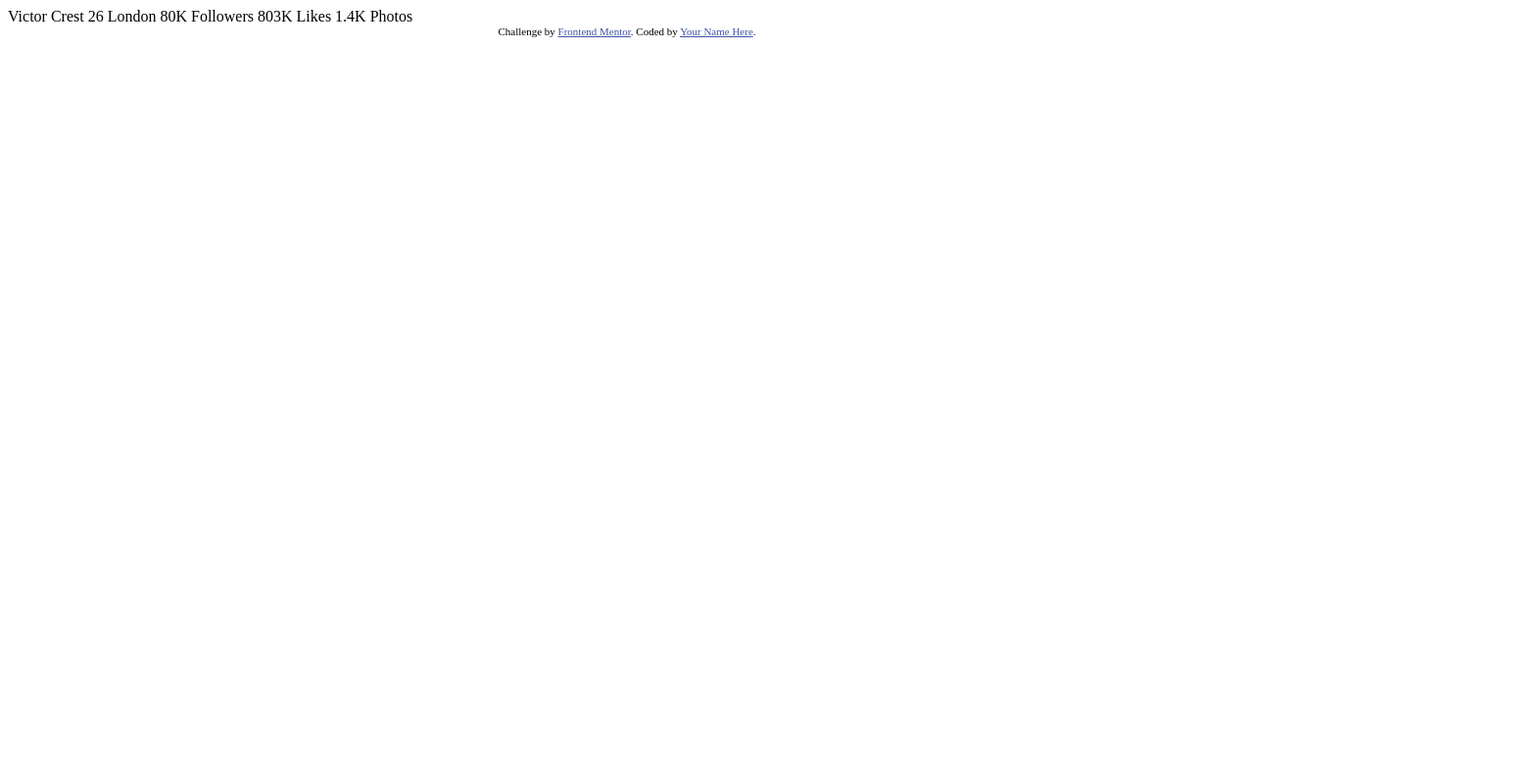
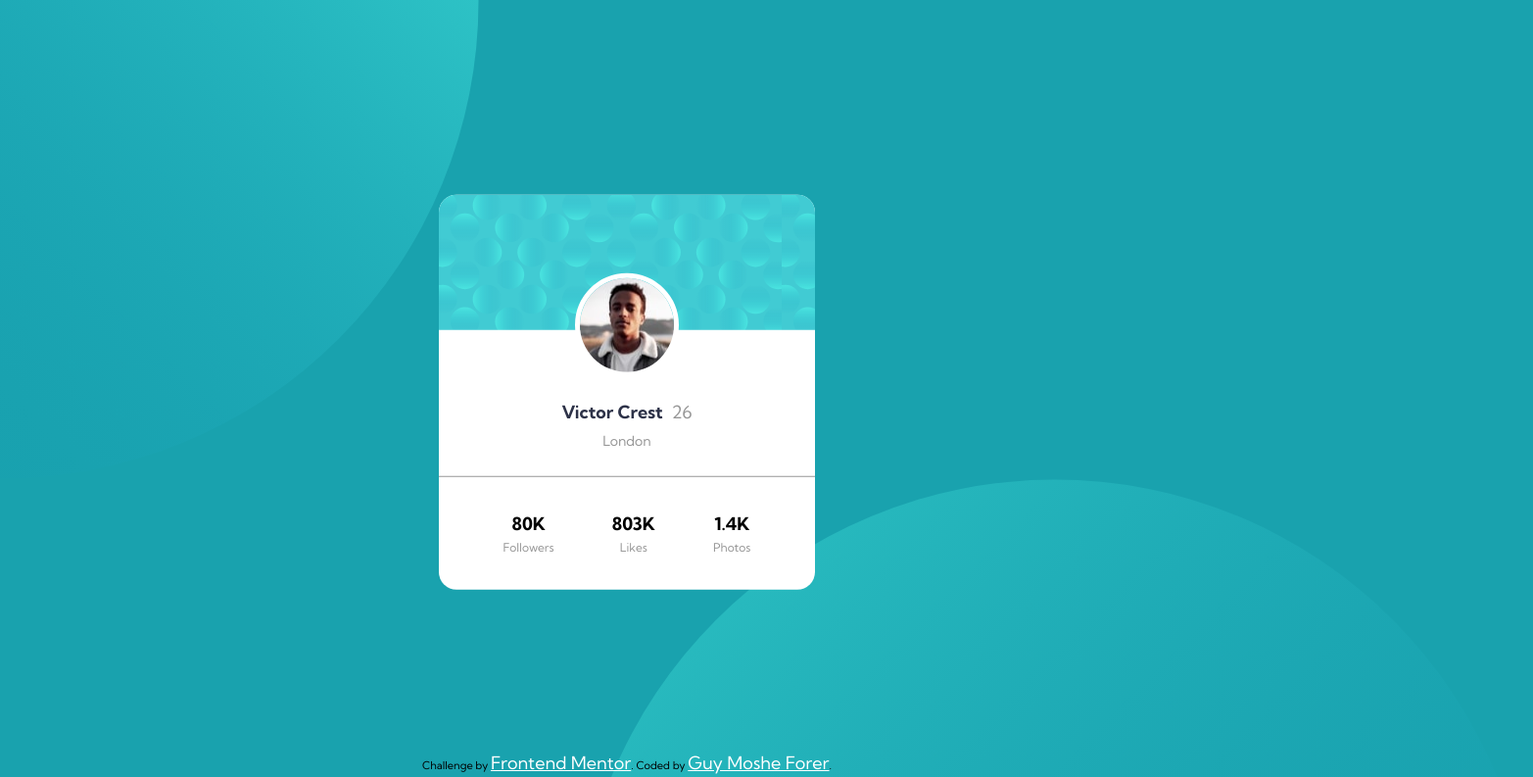
Before and after one commit to guymforer/ColmanDevClub-Week1, a plain HTML site: page First-Html-page/bonus/index.html in a window 1280 px wide. Shown: the top 793 px of the page at 98% size, 1565 px wide, since content can reach past the window. Drawn offline with Linux system fonts and the light colour scheme.

Commit message:
Adding Files

```diff
--- a/First-Html-page/bonus/index.html
+++ b/First-Html-page/bonus/index.html
@@ -1,35 +1,78 @@
 <!DOCTYPE html>
 <html lang="en">
   <head>
-  <meta charset="UTF-8">
-  <meta name="viewport" content="width=device-width, initial-scale=1.0"> <!-- displays site properly based on user's device -->
+    <meta charset="UTF-8" />
+    <meta name="viewport" content="width=device-width, initial-scale=1.0" />
+    <!-- displays site properly based on user's device -->
 
-  <link rel="icon" type="image/png" sizes="32x32" href="./images/favicon-32x32.png">
+    <link
+      rel="icon"
+      type="image/png"
+      sizes="32x32"
+      href="./images/favicon-32x32.png"
+    />
+    <link rel="preconnect" href="https://fonts.googleapis.com">
+<link rel="preconnect" href="https://fonts.gstatic.com" crossorigin>
+<link href="https://fonts.googleapis.com/css2?family=Kumbh+Sans:wght@400;700&display=swap" rel="stylesheet">
+    <link rel="stylesheet" href="style.css" />
 
     <title>Frontend Mentor | Profile card component</title>
 
     <!-- Feel free to remove these styles or customise in your own stylesheet 👍 -->
     <style>
-    .attribution { font-size: 11px; text-align: center; }
-    .attribution a { color: hsl(228, 45%, 44%); }
+      .attribution {
+        font-size: 11px;
+        text-align: center;
+        position: absolute;
+        bottom: 10px;
+        left: 50%;
+        transform: translateX(-50%);
+      }
+      .attribution a {
+        color: hsl(228, 45%, 44%);
+        color: white;
+      }
     </style>
   </head>
   <body>
-  Victor Crest
-  26
-  London
+    <img src="/First-Html-page/bonus/images/bg-pattern-top.svg" alt="" class="bg-top">
+    <img src="/First-Html-page/bonus/images/bg-pattern-bottom.svg" alt="" class="bg-bottom">
+    <div class="card">
+      <div class="card__top">
+        <img src="/First-Html-page/bonus/images/image-victor.jpg" alt="" />
+      </div>
+      <div class="card__bottom">
+        <div class="profile">
+          <span class="profile__name">Victor Crest</span>
+          <span class="profile__age">26</span>
+          <span class="profile__location">London</span>
+        </div>
+        <div class="stats">
 
-  80K
-  Followers
+          <div class="stat__item">
+            <p class="number">80K</p>
+            <p class="text">Followers</p>
+          </div>
 
-  803K
-  Likes
+          <div class="stat__item">
+            <p class="number">803K</p>
+            <p class="text">Likes</p>
+          </div>
 
-  1.4K
-  Photos
+          <div class="stat__item">
+            <p class="number">1.4K</p>
+            <p class="text">Photos</p>
+          </div>
+
+        </div>
+      </div>
+    </div>
+
     <div class="attribution">
-    Challenge by <a href="https://www.frontendmentor.io?ref=challenge" target="_blank">Frontend Mentor</a>.
-    Coded by <a href="#">Your Name Here</a>.
+      Challenge by
+      <a href="https://www.frontendmentor.io?ref=challenge" target="_blank"
+        >Frontend Mentor</a
+      >. Coded by <a href="https://www.guy-moshe-forer.com">Guy Moshe Forer</a>.
     </div>
   </body>
 </html>
--- /dev/null
+++ b/First-Html-page/bonus/style.css
@@ -0,0 +1,116 @@
+.card {
+  position: relative;
+  background: white;
+  width: 30%;
+  height: fit-content;
+  border-radius: 1rem;
+  top: 50%;
+  left: 50%;
+  transform: translate(-50%, -50%);
+  overflow: hidden;
+}
+
+* {
+  margin: 0;
+  padding: 0;
+  box-sizing: border-box;
+  font-size: 18px;
+}
+
+img.bg-top {
+  position: absolute;
+  transform: translate(-50%, -50%);
+}
+
+img.bg-bottom {
+  position: absolute;
+  transform: translate(60%, 50%);
+}
+
+body {
+  position: relative;
+  width: 100vw;
+  height: 100vh;
+  background: hsl(185, 75%, 39%);
+  font-family: "Kumbh Sans", sans-serif;
+}
+
+.card .card__top {
+  background: url("/First-Html-page/bonus/images/bg-pattern-card.svg");
+  text-align: center;
+  padding-top: 1.5rem;
+}
+
+.card .card__top img {
+  border-radius: 100%;
+  border: 5px solid white;
+  transform: translateY(50%);
+}
+
+.card .card__bottom {
+  padding: 4rem 0rem 0rem 0rem;
+}
+
+.card .card__bottom .profile {
+  text-align: center;
+  margin-bottom: 1.5rem;
+}
+
+.card .card__bottom .profile .profile__name {
+  font-weight: 700;
+  color: hsl(229, 23%, 23%);
+}
+
+.card .card__bottom .profile .profile__age {
+  color: hsl(0, 0%, 59%);
+  margin-left: 0.25rem;
+}
+
+.card .card__bottom .profile .profile__location {
+  color: hsl(0, 0%, 59%);
+  font-size: 14px;
+  display: block;
+  margin-top: 0.5rem;
+}
+
+.card .card__bottom .stats {
+  border-top: 1px solid hsl(0, 0%, 59%);
+  display: grid;
+  grid-template-columns: auto auto auto;
+  padding: 2rem;
+}
+
+.card .card__bottom .stats .stat__item {
+  text-align: center;
+}
+.card .card__bottom .stats .stat__item .number {
+  font-weight: 700;
+}
+.card .card__bottom .stats .stat__item .text {
+  font-size: 12px;
+  color: hsl(0, 0%, 59%);
+  margin-top: 0.25rem;
+}
+
+@media screen and (max-width: 375px) {
+  img.bg-top {
+    width: 400px;
+    height: 400px;
+  }
+  img.bg-bottom {
+    width: 600px;
+    top: 100%;
+    transform: translateY(-50%) translateX(20%);
+  }
+
+  .card {
+    width: 90%;
+  }
+
+  .attribution {
+    font-size: 12px;
+  }
+  .attribution a {
+    font-size: 12px;
+  }
+}
```
Also changed, not shown: Fylo-FronedMentor-Challenge/index.html (+1 -0 lines), First-Html-page/personal-site-challenge.html (line endings or trailing spaces), Fylo-FronedMentor-Challenge/style.css (indentation only). Lines whose indentation alone changed are shown as unchanged.
